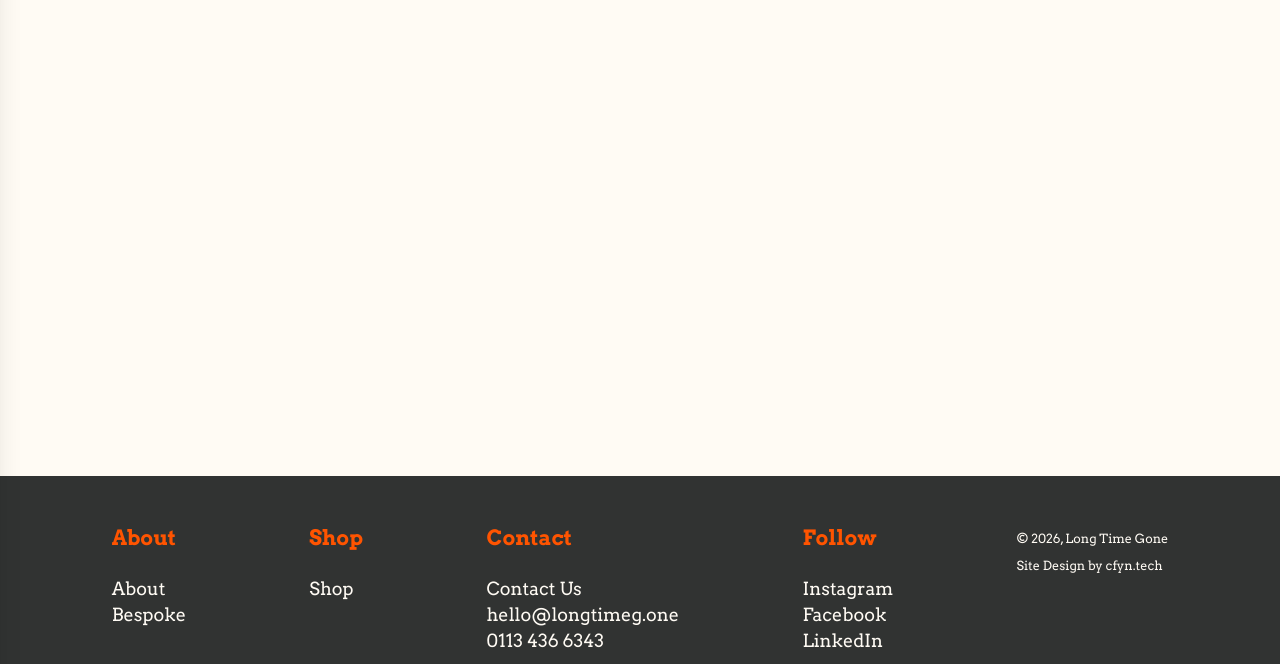
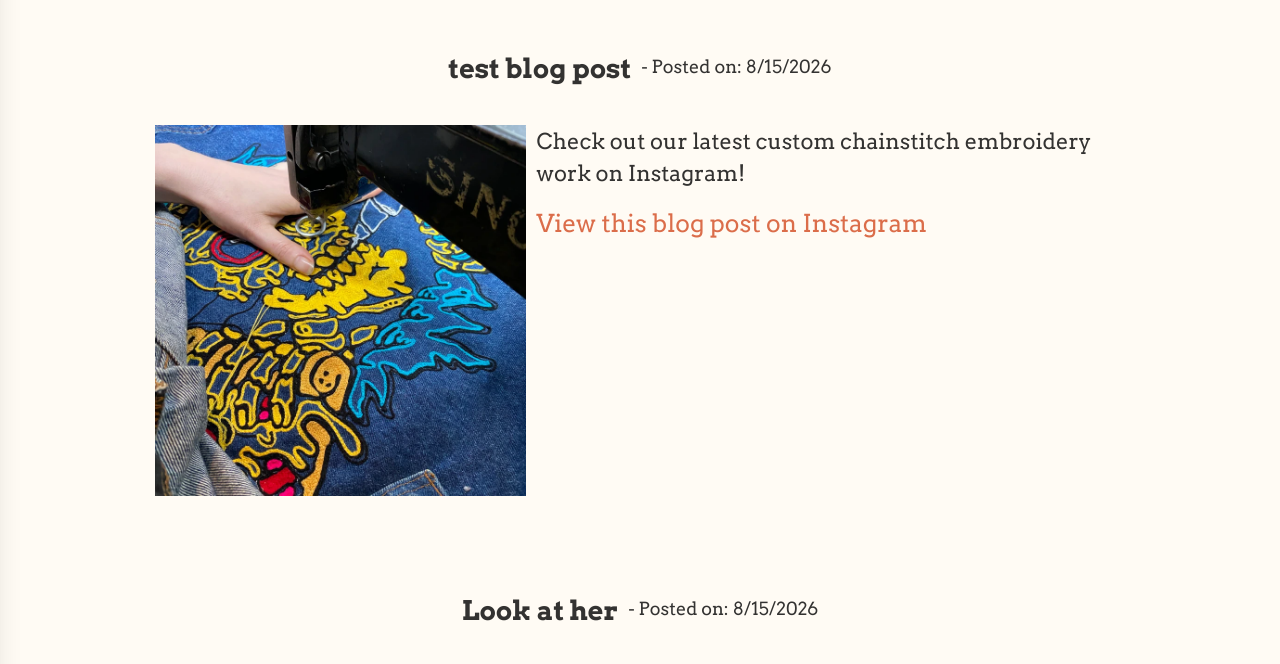
Before and after one commit to KellyeC/long-time-gone, an Astro site: page /blog in a window 1280 px wide. Shown: the part 96-760 px from the top of the page. Built offline with nearby package versions, Linux system fonts and the light colour scheme; Astro itself is replaced by a stand-in of ours.

Commit message:
creates a blog posting section.

```diff
--- /dev/null
+++ b/src/components/BlogBuilder.astro
@@ -0,0 +1,86 @@
+---
+interface props {
+    title: string;
+    IGSrc: string;
+    mediaSrc: string;
+    content: string;
+}
+const { title, IGSrc, mediaSrc, content } = Astro.props;
+---
+
+<section class="post">
+    <div class="post_title">
+        <h2>{title}</h2>
+        <p>- Posted on: {new Date().toLocaleDateString()}</p>
+    </div>
+    <div class="post_content">
+        <div class="post__media">
+            <img src={mediaSrc} alt="Blog Media" />
+        </div>
+        <div class="post__text">
+            <p>{content}</p>
+            <a
+                class="post_link"
+                href={IGSrc}
+                target="_blank"
+                rel="noopener noreferrer">View this blog post on Instagram</a
+            >
+        </div>
+    </div>
+</section>
+
+<style>
+    .post {
+        display: flex;
+        flex-direction: column;
+        align-items: center;
+        justify-content: center;
+        width: 100%;
+        max-width: 1000px;
+        margin: 0 auto;
+        padding: 50px 15px;
+        background-color: var(--color-cream);
+    }
+
+    .post_title {
+        display: flex;
+        flex-direction: row;
+        text-align: center;
+        margin-bottom: 15px;
+    }
+
+    .post_title h2 {
+        margin-right: 10px;
+    }
+
+    .post_content {
+        display: flex;
+        flex-direction: row;
+    }
+    .post__media {
+        width: 50%;
+        max-width: 1000px;
+    }
+
+    .post__media img {
+        width: 100%;
+        height: auto;
+    }
+
+    .post__text {
+        text-align: left;
+        margin-left: 10px;
+    }
+
+    .post__text p {
+        font-size: calc(1vw + 0.5rem);
+        line-height: 1.5;
+        margin-bottom: 20px;
+    }
+
+    .post__text a {
+        font-size: calc(0.8vw + 0.8rem);
+        color: var(--color-terracotta);
+        text-decoration: none;
+    }
+</style>
--- a/src/pages/blog.astro
+++ b/src/pages/blog.astro
@@ -1,15 +1,29 @@
 ---
 import Layout from "../layouts/Layout.astro";
+import BlogBuilder from "../components/Blogbuilder.astro";
 ---
 
 <Layout title="Blog">
     <section class="Blog">
+        <BlogBuilder
+            title="test blog post"
+            IGSrc="https://www.instagram.com/reel/DYcgSRMs8_w/?utm_source=ig_web_copy_link&igsh=MzRlODBiNWFlZA=="
+            mediaSrc="/images/bespoke-jacket.webp"
+            content="Check out our latest custom chainstitch embroidery work on Instagram!"
+        />
+
+        <BlogBuilder
+            title="Look at her"
+            IGSrc=""
+            mediaSrc="/images/nessie.jpeg"
+            content="would you just look at her"
+        />
+
         <!-- Elfsight Instagram Feed | Untitled Instagram Feed -->
-        <script src="https://elfsightcdn.com/platform.js" async></script>
+        <!-- <script src="https://elfsightcdn.com/platform.js" async></script>
         <div
             class="elfsight-app-869fb647-8443-4059-800e-fe2bb4b63ab1"
             data-elfsight-app-lazy
-        >
-        </div>
-    </section>
-</Layout>
+        > -->
+    </section></Layout
+>
```
Also changed, not shown: public/images/nessie.jpeg (added).
